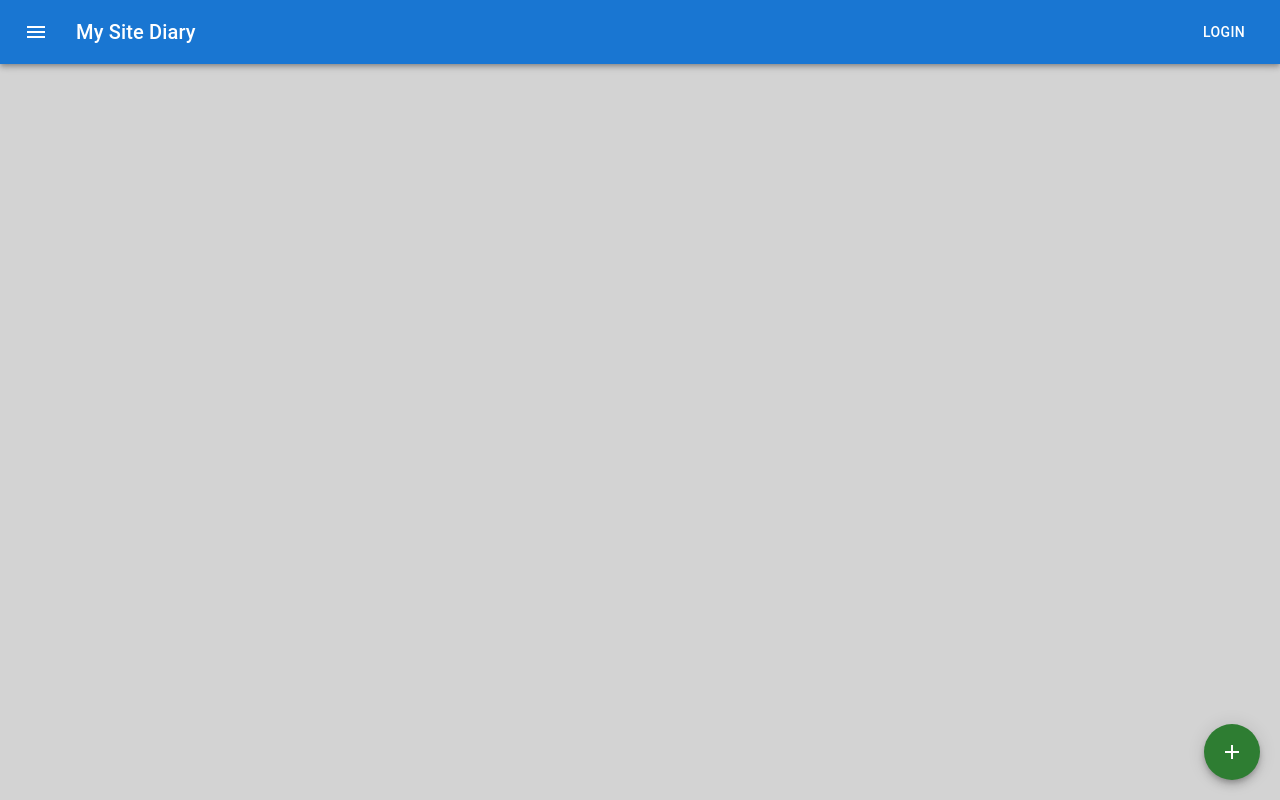
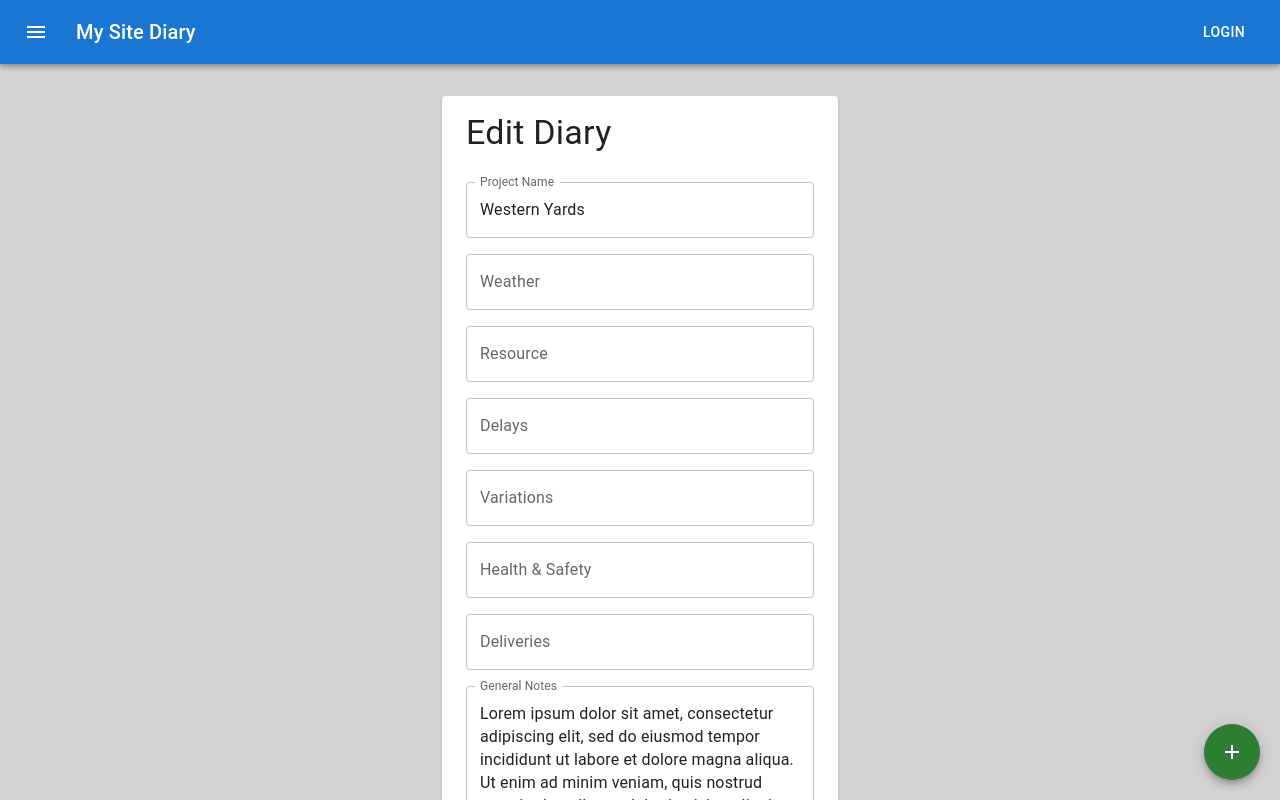
Before and after one commit to GeorgeWalkerDev/my-site-diary, a React (Create React App) app in the folder client/: page /diaries/edit/1 in a window 1280 px wide. Before the commit this address had no page. Shown: the top 800 px of the page. Built offline with nearby package versions, Linux system fonts and the light colour scheme.

Commit message:
Edit page added, implemented functionality

```diff
--- a/client/src/App.js
+++ b/client/src/App.js
@@ -4,6 +4,7 @@ import Dashboard from "./pages/Dashboard"
 import Sidebar from "./components/Sidebar"
 import Diary from './pages/Diary'
 import AddDiary from "./pages/AddDiary";
+import EditDiary from "./pages/EditDiary";
 import Fab from '@mui/material/Fab';
 import Link from '@mui/material/Link'
 import AddIcon from '@mui/icons-material/Add';
@@ -19,23 +20,10 @@ function App() {
     //Fake data
     class Data {
       constructor(id, date, notes, project){
-          this._id = id;
-          this._date = date;
-          this._notes = notes;
-          this._project = project;
-      }
-
-      get id(){
-          return this._id
-      }
-      get date(){
-          return this._date
-      }
-      get notes(){
-          return this._notes
-      }
-      get project(){
-          return this._project
+          this.id = id;
+          this.date = date;
+          this.notes = notes;
+          this.project = project;
       }
   }
 
@@ -69,6 +57,11 @@ const saveDiary = (diary) => {
   setDiaryData([...diaryData, diary])
 }
 
+const editDiary = (newDiary) => {
+  const filteredDiaries = diaryData.filter(diary => diary.id !== newDiary.id)
+  setDiaryData([...filteredDiaries, newDiary])
+}
+
   return (
     <BrowserRouter>
       <Navbar sideBarClick={() => setIsDrawerOpen(true)}/>
@@ -78,6 +71,7 @@ const saveDiary = (diary) => {
         <Route path="/dashboard" element={<Dashboard diaries={diaryData}/>}/>
         <Route path="/diaries/:id" element={<Diary diaries={diaryData}/>}/>
         <Route path="/diaries/add" element={<AddDiary saveDiary={saveDiary}/>}/>
+        <Route path="/diaries/edit/:id" element={<EditDiary editDiary={editDiary} diaries={diaryData}/>}/>
       </Routes>
       <Link component={RouterLink} to='/diaries/add'>
         <Fab style={fabStyle} color="success" aria-label="add">
--- a/client/src/components/DiariesTable.js
+++ b/client/src/components/DiariesTable.js
@@ -42,7 +42,9 @@ const DiariesTable = ({diaries}) => {
                     <TableCell>{truncate(row.notes, 50)}</TableCell>
                     <TableCell>{row.project}</TableCell>
                     <TableCell>
-                        <IconButton size="small" color='success' aria-label='edit'><EditIcon/></IconButton>
+                        <Link component={RouterLink} to={`/diaries/edit/${row.id}`}>
+                            <IconButton size="small" color='success' aria-label='edit'><EditIcon/></IconButton>
+                        </Link>
                         <IconButton size="small" color='error' aria-label='delete'><DeleteIcon/></IconButton>
                     </TableCell>
                 </TableRow>
--- /dev/null
+++ b/client/src/pages/EditDiary.js
@@ -0,0 +1,103 @@
+import Container from '@mui/material/Container'
+import Box from '@mui/material/Box'
+import Paper from '@mui/material/Paper'
+import Typography from '@mui/material/Typography'
+import FormGroup from '@mui/material/FormGroup'
+import FormControl from '@mui/material/FormControl'
+import TextField from '@mui/material/TextField'
+import Button from '@mui/material/Button'
+import { Link as RouterLink, useParams, useNavigate } from 'react-router-dom'
+import { useState, useEffect } from 'react'
+
+const EditDiary = ({editDiary, diaries}) => {
+    const navigate = useNavigate();
+    const [project, setProject] = useState('')
+    const [weather, setWeather] = useState('')
+    const [resource, setResource] = useState('')
+    const [delays, setDelays] = useState('')
+    const [variations, setVariations] = useState('')
+    const [healthsafety, setHealthSafety] = useState('')
+    const [deliveries, setDeliveries] = useState('')
+    const [notes, setNotes] = useState('')
+    const [date, setDate] = useState('')
+
+    let { id } = useParams()
+    id = Number(id)
+
+    useEffect(() => {
+        if (diaries.length === 0) {
+            return
+        } else {
+            let diary = diaries.filter(diary => diary.id === id)
+            setProject(diary[0].project)
+            setWeather(diary[0].weather ? diary[0].weather : '')
+            setResource(diary[0].resource ? diary[0].resource : '')
+            setDelays(diary[0].delays ? diary[0].delays : '')
+            setVariations(diary[0].variations ? diary[0].variations : '')
+            setHealthSafety(diary[0].healthsafety ? diary[0].healthsafety : '')
+            setDeliveries(diary[0].deliveries ? diary[0].deliveries : '')
+            setNotes(diary[0].notes ? diary[0].notes : '')
+            setDate(diary[0].date ? diary[0].date : '')
+        }
+
+      },[diaries, id])
+
+    const onSubmit = (e) => {
+        e.preventDefault()
+        const editedDiary = {id, date, project, weather, resource, delays, variations, healthsafety, deliveries, notes}
+        editDiary(editedDiary, id)
+        navigate('/dashboard')
+    }
+
+  return (
+    <Container maxWidth="xs">
+        <Box sx={{py:4}}>
+            <Paper>
+                <Container sx={{py: 2}}>
+                    <Typography variant="h4" gutterBottom>Edit Diary</Typography>
+                    <form onSubmit={(e) => onSubmit(e)}>
+                        <FormGroup>
+                            <FormControl sx={{mt:2}}>
+                                <TextField variant="outlined" label="Project Name" multiline value={project} onChange={(e) => setProject(e.target.value)}/>
+                            </FormControl>
+                            <FormControl sx={{mt:2}}>
+                                <TextField variant="outlined" label="Weather" multiline value={weather} onChange={(e) => setWeather(e.target.value)}/>
+                            </FormControl>
+                            <FormControl sx={{mt:2}}>
+                                <TextField variant="outlined" label="Resource" multiline value={resource} onChange={(e) => setResource(e.target.value)}/>
+                            </FormControl>
+                            <FormControl sx={{mt:2}}>
+                                <TextField variant="outlined" label="Delays" multiline value={delays} onChange={(e) => setDelays(e.target.value)}/>
+                            </FormControl>
+                            <FormControl sx={{mt:2}}>
+                                <TextField variant="outlined" label="Variations" multiline value={variations} onChange={(e) => setVariations(e.target.value)}/>
+                            </FormControl>
+                            <FormControl sx={{mt:2}}>
+                                <TextField variant="outlined" label="Health & Safety" multiline value={healthsafety} onChange={(e) => setHealthSafety(e.target.value)}/>
+                            </FormControl>
+                            <FormControl sx={{mt:2}}>
+                                <TextField variant="outlined" label="Deliveries" multiline value={deliveries} onChange={(e) => setDeliveries(e.target.value)}/>
+                            </FormControl>
+                            <FormControl sx={{mt:2}}>
+                                <TextField variant="outlined" label="General Notes" multiline value={notes} onChange={(e) => setNotes(e.target.value)}/>
+                            </FormControl>
+                        </FormGroup>
+                        <Button sx={{mt: 2}} variant="contained" color="success" type="submit">Save</Button>
+                        <Button
+                            sx={{mt: 2, ml: 1}}
+                            variant="contained"
+                            color="error"
+                            component={RouterLink}
+                            to="/dashboard"
+                        >
+                            Cancel
+                        </Button>
+                    </form>
+                </Container>
+            </Paper>
+        </Box>
+    </Container>
+  )
+}
+
+export default EditDiary
```
